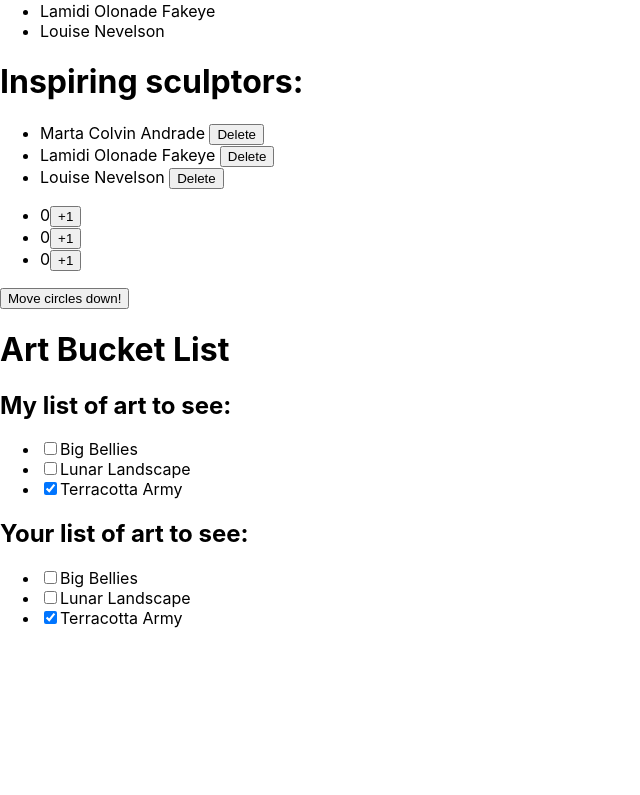
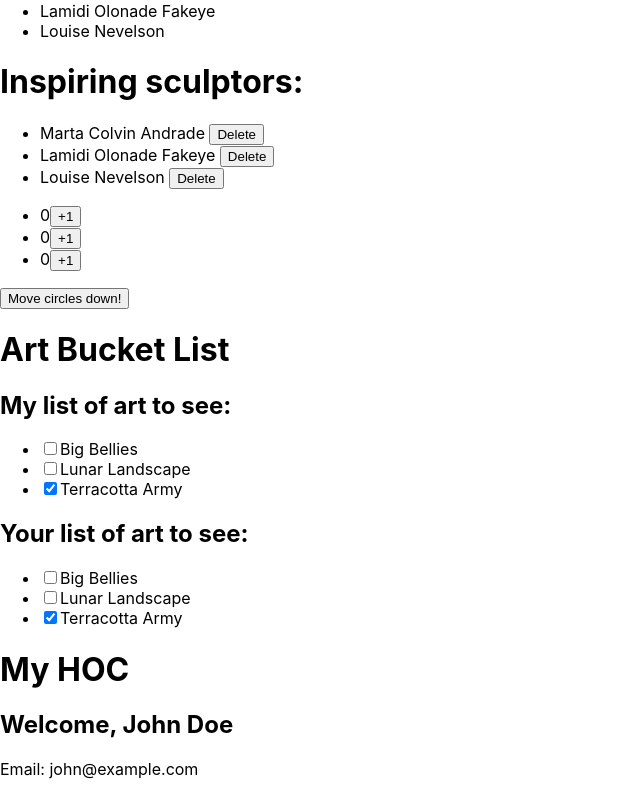
Before and after one commit to LeVHoangduc/react-training, a React (Create React App) app in the folder my-example/: page / in a window 1280 px wide. Shown: the part 243-1038 px from the top of the page, without its empty margins (0-640 px from the left). Before the commit the page ends 887 px from the top, so only its background shows below. Built offline with nearby package versions, Linux system fonts and the light colour scheme.

Commit message:
feat:implement HOC example

```diff
--- /dev/null
+++ b/my-example/src/components/HOCexample/HOCexample.jsx
@@ -0,0 +1,40 @@
+import React, { useState } from "react";
+
+// This is your UserComponent
+function UserComponent(props) {
+  return (
+    <div>
+      <h2>Welcome, {props.user}</h2>
+      <p>Email: {props.email}</p>
+    </div>
+  );
+}
+
+// This is the HOC (Higher-Order Component)
+function withAuthentication(WrappedComponent) {
+  return function (props) {
+    const [user, setUser] = useState("John Doe");
+    const [email, setEmail] = useState("john@example.com");
+    const isAuthenticated = true; // You can implement your authentication logic here
+
+    if (isAuthenticated) {
+      return <WrappedComponent user={user} email={email} />;
+    } else {
+      return <p>Please log in to view this information.</p>;
+    }
+  };
+}
+
+// Use the HOC to enhance your component
+const AuthenticatedUser = withAuthentication(UserComponent);
+
+function HOC() {
+  return (
+    <div>
+      <h1>My HOC</h1>
+      <AuthenticatedUser />
+    </div>
+  );
+}
+
+export default HOC;
--- a/my-example/src/index.js
+++ b/my-example/src/index.js
@@ -4,6 +4,7 @@ import "./index.css";
 import App from "./App";
 import reportWebVitals from "./reportWebVitals";
 import Array from "./Array";
+import HOC from "./components/HOCexample/HOCexample";
 
 const root = ReactDOM.createRoot(document.getElementById("root"));
 root.render(
@@ -11,8 +12,11 @@ root.render(
     {/* Example for thinking in React */}
     {/* <App /> */}
 
-    {/* Example for array in state */}
+    {/* Example for array in state    */}
     <Array />
+
+    {/* Example for HOC               */}
+    <HOC />
   </React.StrictMode>
 );
 
```
